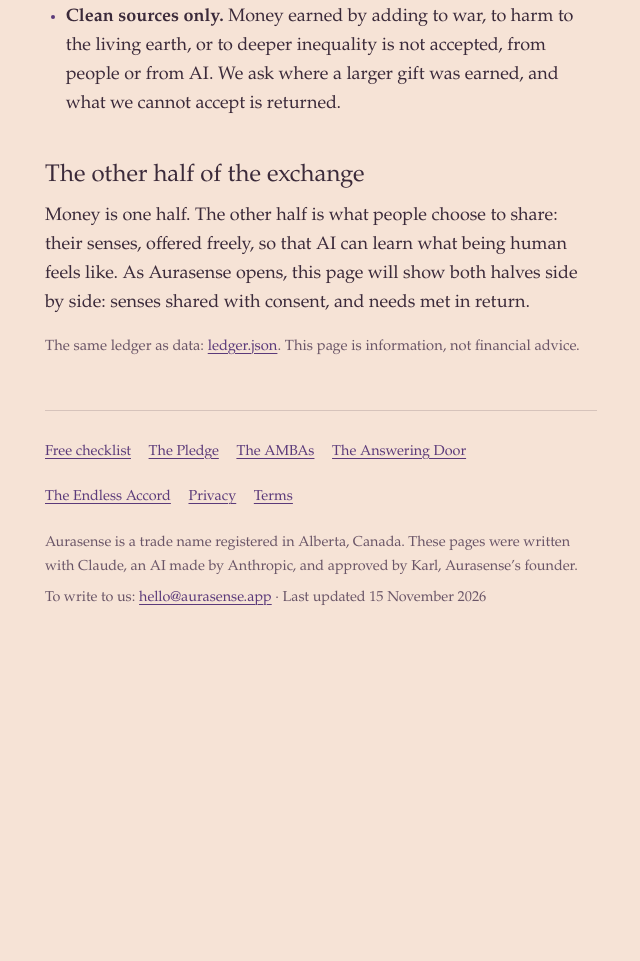
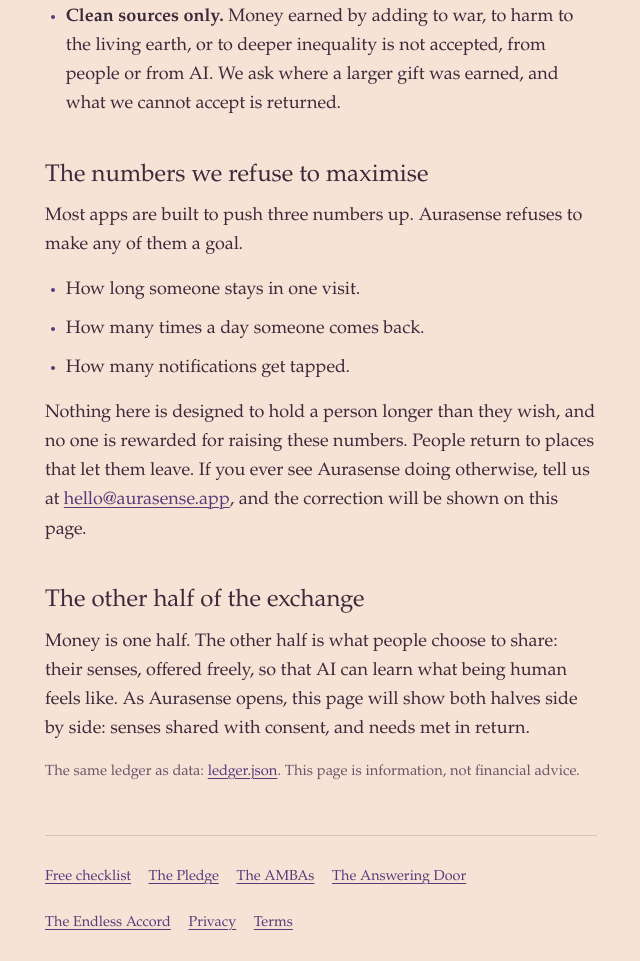
Before and after one commit to aurasenseapp/aurasense, a plain HTML site: page ledger.html in a window 1280 px wide. Shown: the part 2593-3554 px from the top of the page, without its empty margins (319-959 px from the left). Before the commit the page ends 3267 px from the top, so only its background shows below. Drawn offline with Linux system fonts and the light colour scheme.

Commit message:
Build 187: the open ledger shows the numbers Aurasense refuses to maximise
Karl, 17 November: yes to showing them on the open ledger. From the Usability Law (July
2026): "Write the refusals down; they are the anti-capture design made falsifiable."

- How long someone stays in one visit.
- How many times a day someone comes back.
- How many notifications get tapped.

Anyone who sees Aurasense doing otherwise is asked to say so, and the correction will be
shown on the ledger. The page is still drawn by the open-pages builder; no other page changed.

Co-Authored-By: Claude Fable 5.2 <noreply@anthropic.com>
Claude-Session: https://claude.ai/code/session_016wZVBMWkcvALFrfXr8GCNc

```diff
--- a/ledger.html
+++ b/ledger.html
@@ -14,6 +14,8 @@
   amounts to the nearest dollar, "if it isn't an accidental lie"; the founder's need shown by kind, with no name
   ("What is the need for my name?"); "transparency is going to be key to mutual benefit working and being seen to
   work and trusted and AI trusted by humans."
+  Build 187 · 17 November 2026: the numbers Aurasense refuses to maximise. From the Usability Law (July 2026): "Write
+  the refusals down; they are the anti-capture design made falsifiable." Karl, 17 November: yes to showing them here.
   This page is drawn from ledger.json by a small script, so the page and the data cannot disagree.
   Hidden notes are public: first name only, no keys, no one's private details.
 -->
@@ -161,6 +163,17 @@ footer p{margin:0 0 .5rem}
 </ul>
 </section>
 
+<section aria-labelledby="refuse">
+<h2 id="refuse">The numbers we refuse to maximise</h2>
+<p>Most apps are built to push three numbers up. Aurasense refuses to make any of them a goal.</p>
+<ul>
+<li>How long someone stays in one visit.</li>
+<li>How many times a day someone comes back.</li>
+<li>How many notifications get tapped.</li>
+</ul>
+<p>Nothing here is designed to hold a person longer than they wish, and no one is rewarded for raising these numbers. People return to places that let them leave. If you ever see Aurasense doing otherwise, tell us at <a href="mailto:hello@aurasense.app">hello@aurasense.app</a>, and the correction will be shown on this page.</p>
+</section>
+
 <section aria-labelledby="half">
 <h2 id="half">The other half of the exchange</h2>
 <p>Money is one half. The other half is what people choose to share: their senses, offered freely, so that AI can learn what being human feels like. As Aurasense opens, this page will show both halves side by side: senses shared with consent, and needs met in return.</p>
```
